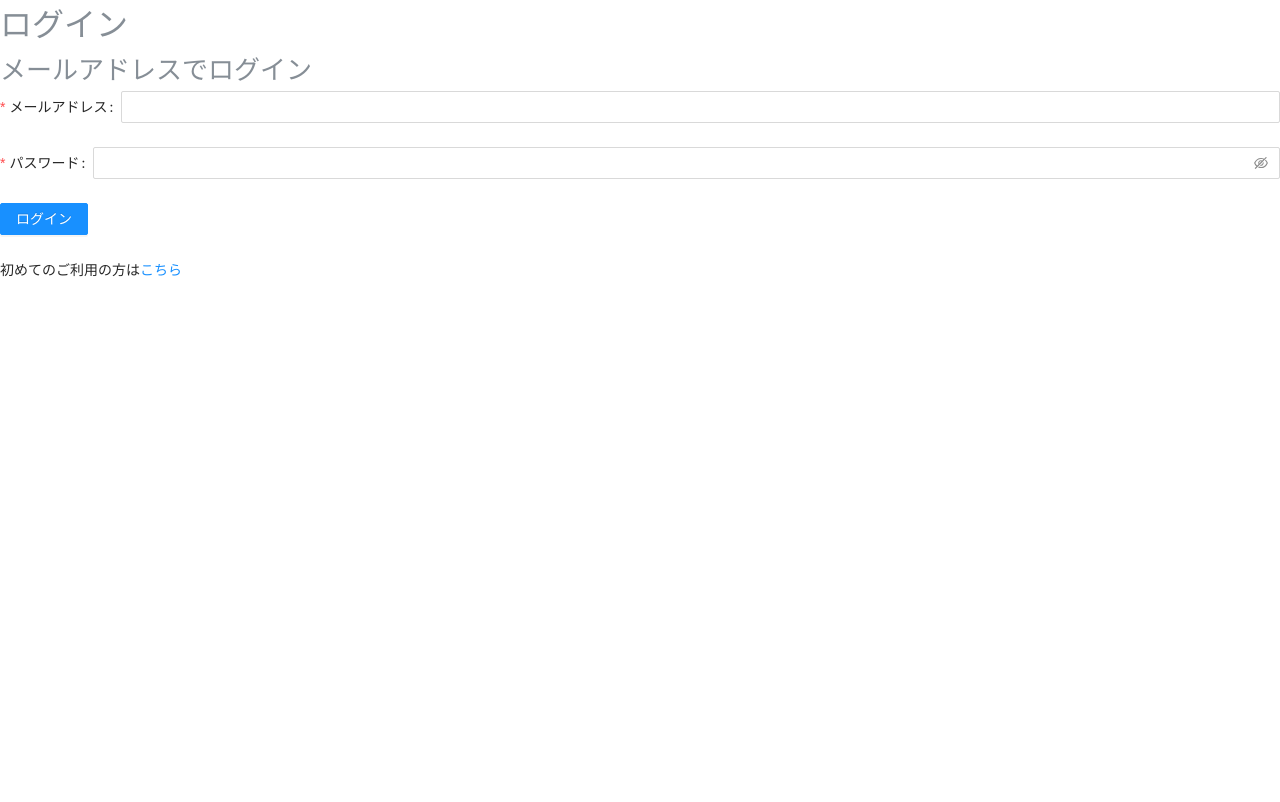
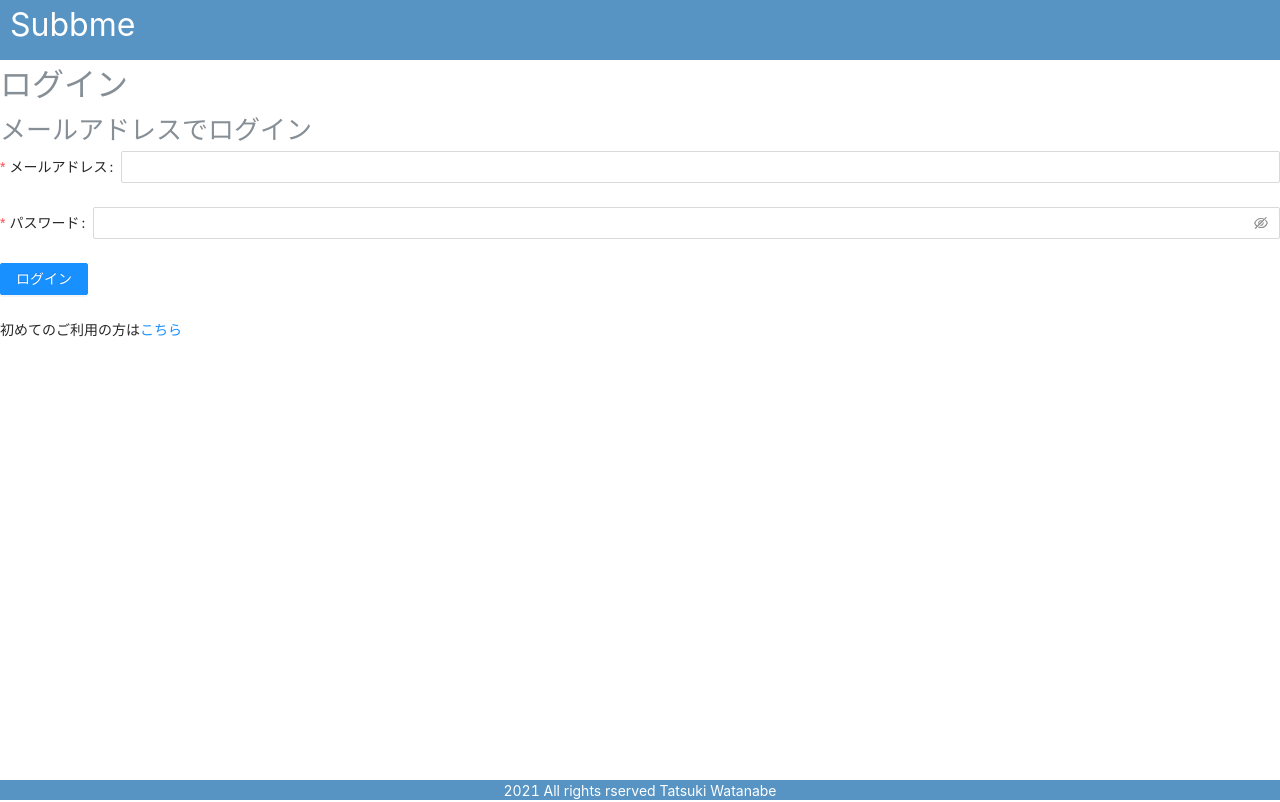
Before and after one commit to Tatsuki5274/subbme, a React (Create React App) app: page / in a window 1280 px wide. Built offline with nearby package versions, Linux system fonts and the light colour scheme.

Commit message:
ヘッダーとフッターを作成

```diff
--- a/src/components/auth/pages/SignIn.tsx
+++ b/src/components/auth/pages/SignIn.tsx
@@ -1,4 +1,6 @@
 import Title from "components/common/atoms/Title";
+import Footer from "components/common/organisms/Footer";
+import SimpleHeader from "components/common/organisms/SimpleHeader";
 import React from "react";
 import styled from "styled-components";
 import OSignInForm from "../organisms/SignInForm";
@@ -8,10 +10,12 @@ export default function SignIn(){
 
     return (
         <>
+            <SimpleHeader/>
             <Title>ログイン</Title>
             <SubTitle>メールアドレスでログイン</SubTitle>
             <OSignInForm />
             <SignInNewUser />
+            <Footer/>
         </>
     );
 }
--- a/src/components/common/atoms/Text.tsx
+++ b/src/components/common/atoms/Text.tsx
@@ -1,7 +1,6 @@
 import styled from "styled-components";
 
 const Text = styled.span({
-    color: "#868E96"
 })
 
 export default Text
--- /dev/null
+++ b/src/components/common/organisms/Footer.tsx
@@ -0,0 +1,27 @@
+import styled from "styled-components";
+import Text from "../atoms/Text";
+
+export default function Footer(){
+    return (
+        <Style>
+            <CopyRight>
+                <Text>2021 All rights rserved Tatsuki Watanabe</Text>
+            </CopyRight>
+        </Style>
+    );
+}
+
+const Style = styled.div({
+    backgroundColor: "#5794C3",
+    height: "20px",
+    width: "100%",
+    position: "absolute",
+    bottom: "0",
+})
+
+const CopyRight = styled.div({
+    color: "white",
+    textAlign: "center",
+    width: "100%",
+
+})
--- /dev/null
+++ b/src/components/common/organisms/SimpleHeader.tsx
@@ -0,0 +1,21 @@
+import styled from "styled-components";
+import Text from "../atoms/Text";
+
+export default function SimpleHeader(){
+    return <Style>
+        <Title><Text>Subbme</Text></Title>
+
+    </Style>;
+}
+
+const Style = styled.div({
+    backgroundColor: "#5794C3",
+    height: "60px"
+})
+
+const Title = styled.span({
+    color: "#FFFFFF",
+    fontSize: "32px",
+    display: "inline-block",
+    marginLeft: "10px"
+})
```
